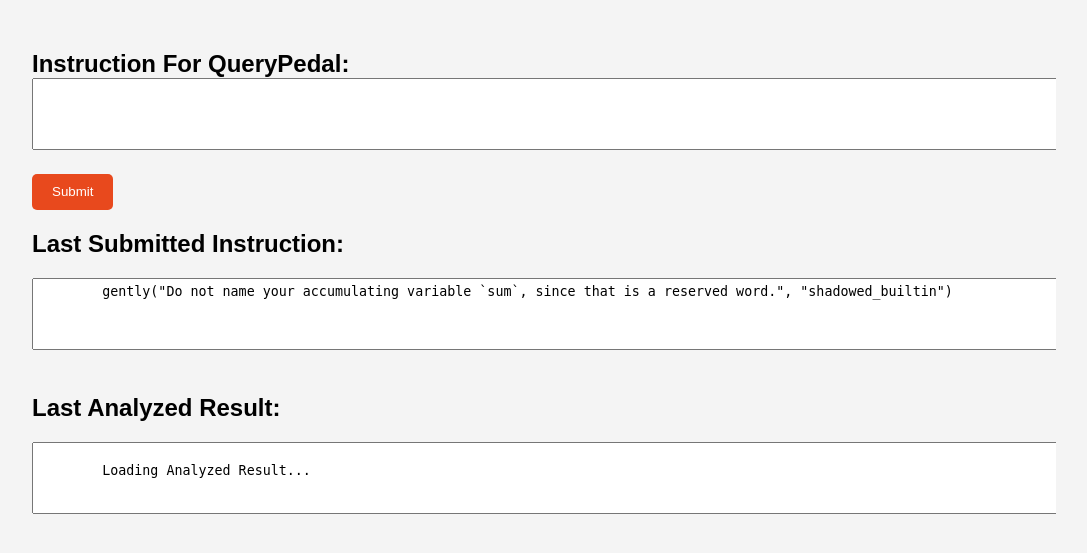
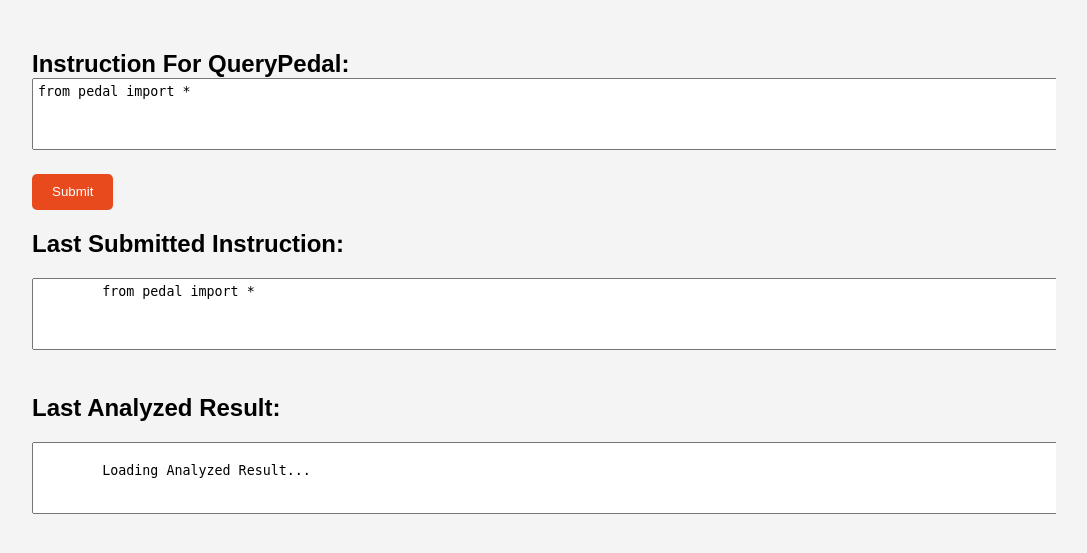
Before and after one commit to hzhan18/QueryPedal, a Flask app: page / in a window 1280 px wide. Shown: the part 103-656 px from the top of the page, without its empty margins (96-1183 px from the left). Run offline with Flask 3, Linux system fonts and the light colour scheme; parts of the project's set-up code (start-up, migrations or seed data) failed here and were passed over.

Commit message:
prefilled import pedal in textarea

```diff
--- a/app.py
+++ b/app.py
@@ -34,7 +34,7 @@ class CodeState(db.Model):
 
 @app.route('/')
 def home():
-    instruction = request.args.get('instruction')
+    instruction = request.args.get('instruction', "from pedal import *")
     passed_count = request.args.get('passed_count')
     total_submissions = request.args.get('total_submissions')
     try:
--- a/instructions.txt
+++ b/instructions.txt
@@ -270,3 +270,12 @@ def summate():
 match = find_match("_accumulator_ = 0")
 if match["_accumulator_"].id == "sum":
     gently("Do not name your accumulating variable `sum`, since that is a reserved word.", "shadowed_builtin")
+match = find_match("""
+def summate():
+    __expr__
+""")
+        match = find_match("""
+def summate():
+    __expr__
+""")
+from pedal import *
--- a/templates/index.html
+++ b/templates/index.html
@@ -128,7 +128,9 @@
         <label for="instruction" class="instruction-label"
           >Instruction For QueryPedal:</label
         >
-        <textarea id="instruction" name="instruction" rows="4"></textarea><br />
+        <textarea id="instruction" name="instruction" rows="4">
+from pedal import *</textarea
+        ><br />
         <input type="submit" value="Submit" />
       </form>
       <!-- Display the Last Submitted Instruction -->
```
Also changed, not shown: vercel.json (added).
